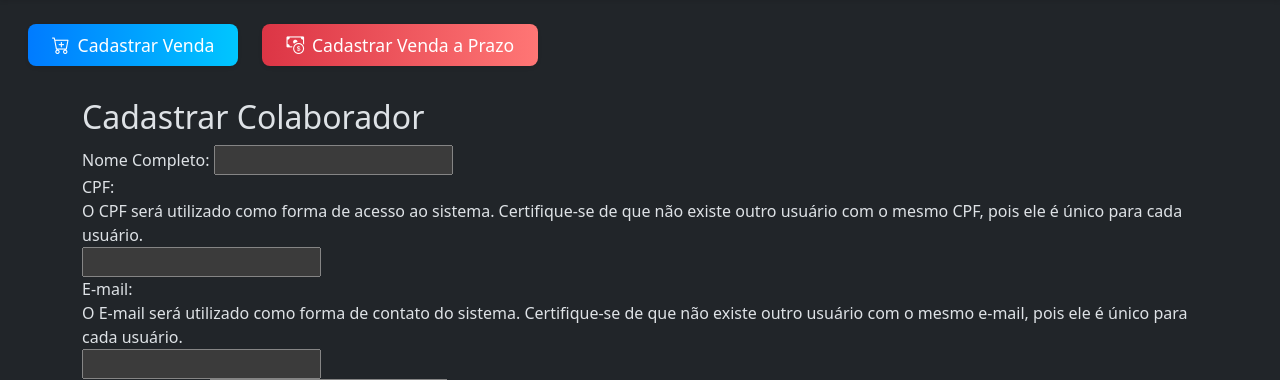
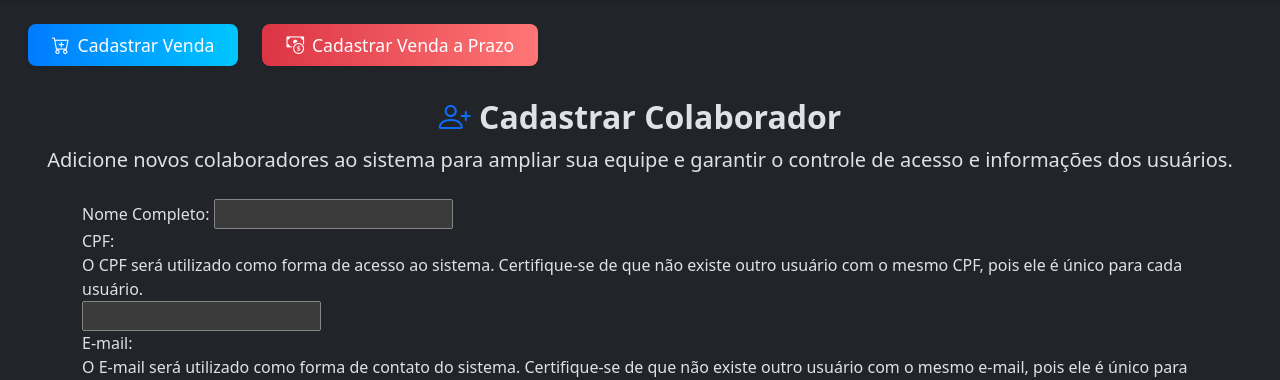
Before and after one commit to GomesMilla/ControleEstoque, a Django app: page /users/cadastrar_usuario_admin/ in a window 1280 px wide. Shown: the part 62-442 px from the top of the page. Run offline with Django 5.2, Linux system fonts and the light colour scheme; the visitor is signed in with stand-in values (Sample User, id 1); data that the repository does not hold is empty; some libraries are stand-ins or nearby versions.

Commit message:
:pushpin: Melhorando usabilidade do sistema e colocando maiores informações sobre futuras funcionalidades

```diff
--- a/templates/core/estoque/cadastrar_estoque.html
+++ b/templates/core/estoque/cadastrar_estoque.html
@@ -2,8 +2,12 @@
 {% load static bootstrap %}
 {% block conteudo %}
 
+    <div class="text-center mb-4">
+        <h2 class="fw-bold"><i class="bi bi-box-seam text-primary"></i> Cadastrar Estoque</h2>
+        <p class="lead">Registre novas entradas de estoque para manter o controle preciso dos produtos disponíveis e garantir uma gestão eficiente do seu inventário.</p>
+    </div>
+
     <div class="container mt-5">
-        <h2>Cadastrar Estoque</h2>
         <form method="post">
             {% csrf_token %}
             {{ form|bootstrap }}
--- a/templates/users/cliente/aniversariantes.html
+++ b/templates/users/cliente/aniversariantes.html
@@ -26,7 +26,7 @@
                         <td>{{ cliente.data_aniversario }}</td>
                         <td>{{ cliente.telefone_celular }}</td>
                         <td>
-                            <a href="{% url 'editar_cliente' cliente.pk %}" class="btn btn-primary">Editar</a>
+                            <a class="btn btn-danger disabled">Notificar (Em breve)</a>
                         </td>
                     </tr>
                     {% endfor %}
--- a/templates/users/cliente/lista_clientes.html
+++ b/templates/users/cliente/lista_clientes.html
@@ -3,6 +3,7 @@
 {% block conteudo %}
 
     <div class="container mt-5">
+        <a href="{% url 'cadastrar_cliente' %}" class="btn btn-success mb-5">Cadastrar Cliente</a>
         <div class="text-center mb-4">
             <h2 class="fw-bold"><i class="bi bi-people text-primary"></i> Clientes</h2>
             <p class="lead">Monitore seus clientes e acompanhe suas compras para oferecer produtos alinhados aos valores e preferências deles.</p>
--- a/templates/users/users/cadastrar_usuario.html
+++ b/templates/users/users/cadastrar_usuario.html
@@ -2,8 +2,12 @@
 {% load static bootstrap %}
 {% block conteudo %}
 
+    <div class="text-center mb-4">
+        <h2 class="fw-bold"><i class="bi bi-person-plus text-primary"></i> Cadastrar Colaborador</h2>
+        <p class="lead">Adicione novos colaboradores ao sistema para ampliar sua equipe e garantir o controle de acesso e informações dos usuários.</p>
+    </div>
+
     <div class="container mt-4">
-        <h2>Cadastrar Colaborador</h2>
         <form method="POST" enctype="multipart/form-data">
             {% csrf_token %}
             {{form.media}}
--- a/templates/users/users/lista_usuarios.html
+++ b/templates/users/users/lista_usuarios.html
@@ -1,6 +1,11 @@
 {% extends "base/index.html" %}
 {% load static bootstrap %}
 {% block conteudo %}
+
+    <div class="text-center mb-4">
+        <h2 class="fw-bold"><i class="bi bi-people text-primary"></i> Listagem de Colaboradores</h2>
+        <p class="lead">Gerencie os colaboradores da sua empresa, visualize informações e mantenha o cadastro sempre atualizado para uma equipe organizada.</p>
+    </div>
 
     <div class="container mt-5">
         <a href="{% url 'cadastrar_usuario' %}" class="btn btn-success mb-5">Cadastrar Colaborador</a>
```
Also changed, not shown: templates/core/relatorios/home.html (+10 -0 lines).
